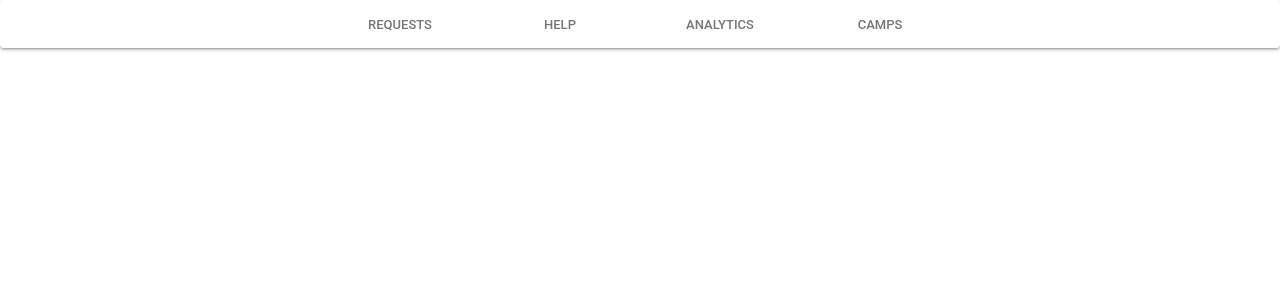
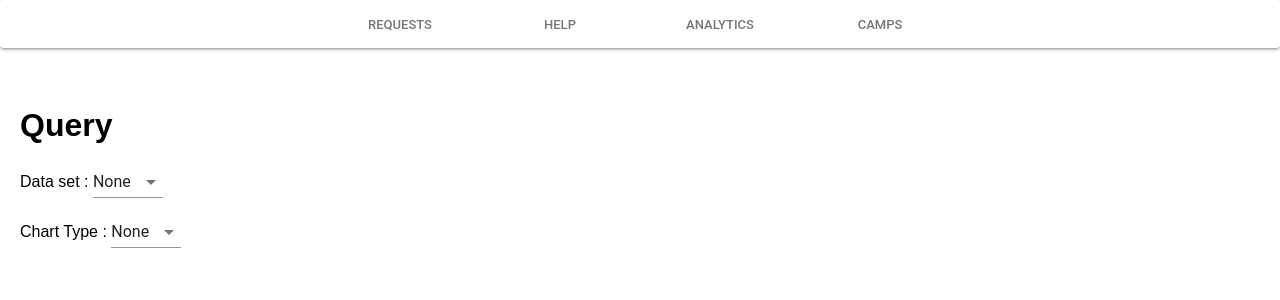
Before and after one commit to 123vivekr/OpenSalve-Web, a React (Create React App) app: page /analytics in a window 1280 px wide. Shown: the top 300 px of the page. Built offline with nearby package versions, Linux system fonts and the light colour scheme.

Commit message:
add more api funcs and create a base for analytics

```diff
--- a/package.json
+++ b/package.json
@@ -8,7 +8,8 @@
     "react": "^16.4.2",
     "react-dom": "^16.4.2",
     "react-router-dom": "^4.3.1",
-    "react-scripts": "1.1.5"
+    "react-scripts": "1.1.5",
+    "recharts": "^1.3.4"
   },
   "scripts": {
     "start": "react-scripts start",
--- a/src/components/analytics.js
+++ b/src/components/analytics.js
@@ -6,6 +6,18 @@ import Grid from "@material-ui/core/Grid";
 import NavBar from "./navbar-tab";
 import TextField from "@material-ui/core/TextField";
 import Button from "@material-ui/core/Button";
+import Select from "@material-ui/core/Select";
+import MenuItem from "@material-ui/core/MenuItem";
+import { getAllReqs } from "../utils/api";
+import {
+  BarChart,
+  Bar,
+  XAxis,
+  YAxis,
+  CartesianGrid,
+  Tooltip,
+  Legend
+} from "recharts";
 
 const styles = theme => ({
   root: {
@@ -13,11 +25,177 @@ const styles = theme => ({
   }
 });
 
+const chartTypes = Object.freeze({ none: 0, pie: 1, bar: 2, line: 3 });
+const dataSets = Object.freeze({ none: 0, requests: 1, users: 2, camps: 3 });
+const xAxisOptions = Object.freeze({ none: 0, resources: 1 });
+const yAxisOptions = Object.freeze({ none: 0, noOfReqs: 1 });
+
 class Analytics extends Component {
+  constructor() {
+    super();
+    this.state = {
+      dataSet: dataSets.none,
+      chartType: chartTypes.none,
+      xAxisOption: xAxisOptions.none,
+      yAxisOption: yAxisOptions.none,
+      renderChart: false
+    };
+  }
+
+  fetchDataset = async dataSet => {
+    switch (dataSet) {
+      case dataSets.requests:
+        let res = await getAllReqs();
+        this.setState({ rawData: res.data.results });
+    }
+  };
+
+  computeWithX = x => {
+    let data = [];
+    switch (this.state.yAxisOption) {
+      case yAxisOptions.noOfReqs:
+        let med = 0,
+          food = 0;
+        for (let i of this.state.rawData) {
+          console.log(i);
+          if (i.need_medicine) med++;
+          if (i.need_food) food++;
+        }
+        data.push({ resource: "medicine", nos: med });
+        data.push({ resource: "food", nos: food });
+    }
+    return data;
+  };
+
+  compute = () => {
+    let data = [];
+    switch (this.state.xAxisOption) {
+      case xAxisOptions.resources:
+        data = this.computeWithX(xAxisOptions.resources);
+    }
+    return data;
+  };
+
+  renderChart = e => {
+    e.preventDefault();
+    const data = this.compute();
+    this.setState({ renderChart: true, data });
+  };
+
+  handleChange = e => {
+    if (e.target.name == "dataSet") {
+      this.fetchDataset(e.target.value);
+    }
+    this.setState({ [e.target.name]: e.target.value });
+  };
   render() {
     const { classes } = this.props;
     return (
       <div className={root}>
+        <div className="query" style={{ padding: "20px" }}>
+          <h1>Query</h1>
+          <span>Data set : </span>
+          <Select
+            value={this.state.dataSet}
+            onChange={this.handleChange}
+            inputProps={{
+              name: "dataSet",
+              id: "dataSet"
+            }}
+          >
+            <MenuItem value={dataSets.none}>None</MenuItem>
+            <MenuItem value={dataSets.requests}>Requests</MenuItem>
+            <MenuItem value={dataSets.users}>Users</MenuItem>
+            <MenuItem value={dataSets.camps}>Camps</MenuItem>
+          </Select>
+          <br />
+          <br />
+          <span>Chart Type : </span>
+          <Select
+            value={this.state.chartType}
+            onChange={this.handleChange}
+            inputProps={{
+              name: "chartType",
+              id: "chartType"
+            }}
+          >
+            <MenuItem value={chartTypes.none}>None</MenuItem>
+            <MenuItem value={chartTypes.pie}>Pie</MenuItem>
+            <MenuItem value={chartTypes.bar}>Bar</MenuItem>
+            <MenuItem value={chartTypes.line}>Line</MenuItem>
+          </Select>
+          {this.state.chartType ? (
+            <React.Fragment>
+              <br />
+              <br />
+              <span>with X-Axis as</span>
+              &nbsp;
+              <Select
+                value={this.state.xAxisOption}
+                onChange={this.handleChange}
+                inputProps={{
+                  name: "xAxisOption",
+                  id: "xAxisOption"
+                }}
+              >
+                <MenuItem value={xAxisOptions.none}>None</MenuItem>
+                <MenuItem value={xAxisOptions.resources}>Resources</MenuItem>
+              </Select>
+              &nbsp;
+              <span>and Y-Axis as</span>
+              &nbsp;
+              <Select
+                value={this.state.yAxisOption}
+                onChange={this.handleChange}
+                inputProps={{
+                  name: "yAxisOption",
+                  id: "yAxisOption"
+                }}
+              >
+                <MenuItem value={yAxisOptions.none}>None</MenuItem>
+                <MenuItem value={yAxisOptions.noOfReqs}>
+                  No. of Requests
+                </MenuItem>
+              </Select>
+            </React.Fragment>
+          ) : (
+            ""
+          )}
+          {this.state.xAxisOption && this.state.yAxisOption ? (
+            <React.Fragment>
+              <br />
+              <br />
+              <Button
+                onClick={this.renderChart}
+                style={{ backgroundColor: "violet" }}
+              >
+                Submit
+              </Button>
+            </React.Fragment>
+          ) : (
+            ""
+          )}
+        </div>
+        {this.state.renderChart ? (
+          <div className="chart" style={{ padding: "20px" }}>
+            <h1>Chart</h1>
+            <BarChart
+              width={600}
+              height={300}
+              data={this.state.data}
+              margin={{ top: 5, right: 30, left: 20, bottom: 5 }}
+            >
+              <CartesianGrid strokeDasharray="3 3" />
+              <XAxis dataKey="resource" />
+              <YAxis />
+              <Tooltip />
+              <Legend />
+              <Bar dataKey="nos" fill="#8884d8" />
+            </BarChart>
+          </div>
+        ) : (
+          ""
+        )}
       </div>
     );
   }
--- a/src/utils/api.js
+++ b/src/utils/api.js
@@ -6,7 +6,6 @@ axios.defaults.xsrfHeaderName = "X-CSRFToken";
 axios.defaults.xsrfCookieName = "csrftoken";
 
 // Get cookie by name
-// https://stackoverflow.com/questions/10730362/get-cookie-by-name
 function getCookie(name) {
   var value = "; " + document.cookie;
   var parts = value.split("; " + name + "=");
@@ -53,6 +52,15 @@ export async function register(username, pass, email, name) {
     return res;
   } catch (err) {
     throw new Error(err.response.data.username[0]);
+  }
+}
+
+export async function getAllReqs() {
+  try {
+    let res = await axios.get(baseURL + "/help");
+    return res;
+  } catch (err) {
+    throw new Error(err);
   }
 }
 
```
Also changed, not shown: src/components/linechart.js (added), 1 other file (tests, documents, lock files or other folders).
